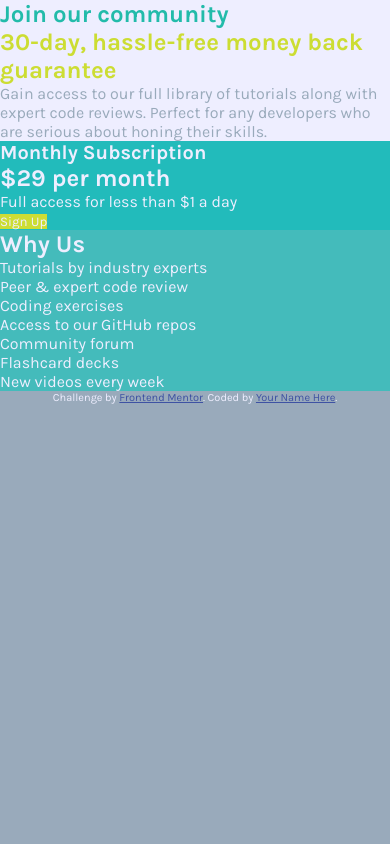
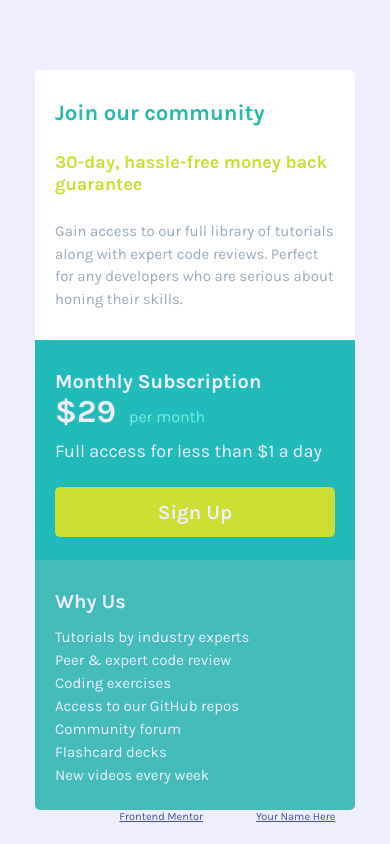
Before and after one commit to BrunoSilvaFaria/single-price-component-master, a plain HTML site: page index.html in a window 390 px wide. Drawn offline with Linux system fonts and the light colour scheme.

Commit message:
Melhorias no design. É necessário mudar cor dos cards e iniciar desenvolvimento para tablet e desktop

```diff
--- a/styles/main.scss
+++ b/styles/main.scss
@@ -7,60 +7,99 @@
   border: none;
   color: #EEEEFF;
   font-family: 'Karla', sans-serif;
+  list-style: none;
 }
 
 // === Body ===
 body{
-  background: #99AABB;
+  background: #eeeeff;
 }
 
 // === main ===
 main{
-  background:#EEEEFF;
+  margin: 70px auto auto auto;
+  max-width: 320px;
+  height: 740px;
 }
-
+// === Section ===
+.section{
+  width: 280px;
+  margin: auto;
+  padding-top: 30px;
+}
 // === Header ===
 .header__conteiner{
+  width: 320px;
+  background: #fff;
+  border-radius: 5px 5px 0 0;
+  .section__header{
+    height: 270px;
   .header__titulo{
     color:#22BBAA;
+    font-size: 22px;
+    margin-bottom: 25px;
   }
   .header__subtitulo{
     color: #CCDD33;
+    font-size: 18px;
+    margin-bottom: 25px;
   }
   .header__paragrafo{
     color: #99AABB;
+    font-size: 15px;
+    line-height: 1.5;
+  }
   }
 }
 
 // === Card Plano ===
 .card--plano{
-
   background: #22bbbb;
+  width: 320px;
+  height: 220px;
   .card--plano__titulo{
     font-size: 20px;
   }
   .card--plano__subtitulo{
-
+    font-size: 32px;
   }
   .card--plano__subtitulo--info{
-
+    color: #77eedd;
+    font-size: 16px;
+    font-weight: 400;
+    margin-left: 5px;
   }
   .card--plano__paragrafo{
-
+    font-size: 18px;
+    margin: 10px auto 25px auto;
   }
   .card--plano__button{
+    width: 280px;
+    height: 50px;
+    font-size: 20px;
+    font-weight: 700;
+    border-radius: 5px;
     background: #CCDD33;
-
+    cursor: pointer;
   }
 }
 
 // === Card Info ===
 .card__info{
   background: #44bbbb;
+  height: 250px;
+  border-radius: 0 0 5px 5px;
   .card__info__titulo{
-
+    font-size: 20px;
+    margin-bottom: 15px;
   }
-  .card__info__paragrafo{
-
+  .card__info__lista{
+    font-size: 15px;
+    color: #a5eef4;
+    width: 200px;
+    li{
+      margin-bottom: 5px;
+      // background: red;
+    }
   }
 }
```
Also changed, not shown: styles/main.css, 1 other file.
